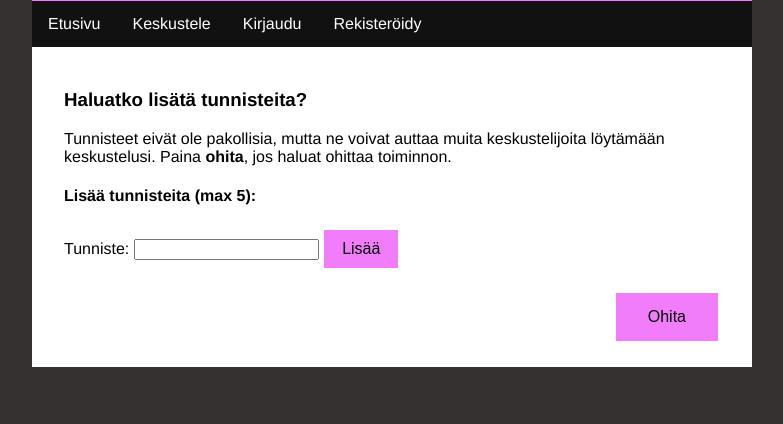
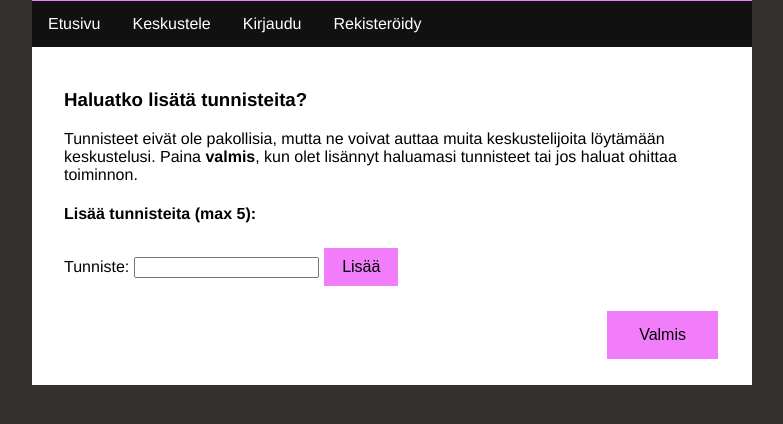
Before and after one commit to brotholi/discussiondeck, a Flask app: template templates/tags.html in a window 1280 px wide. Shown: the part 287-711 px from the top of the page, without its empty margins (248-1031 px from the left). Run offline with Flask 3, Linux system fonts and the light colour scheme; the template is opened without the code that fills it, so the values that code supplies are empty.

Commit message:
add final modifications

```diff
--- a/templates/tags.html
+++ b/templates/tags.html
@@ -3,7 +3,7 @@
 {% block content %}
 <h3>Haluatko lisätä tunnisteita?</h3>
 <p> Tunnisteet eivät ole pakollisia, mutta ne voivat auttaa muita keskustelijoita löytämään keskustelusi.
-    Paina <b>ohita</b>, jos haluat ohittaa toiminnon.</p>
+    Paina <b>valmis</b>, kun olet lisännyt haluamasi tunnisteet tai jos haluat ohittaa toiminnon.</p>
 <h4>Lisää tunnisteita (max 5):</h4>
 <form action="/discussions/{{ discussion_id }}/tags" method="POST" onsubmit="return check(this)">
     Tunniste: <input type="text" name="tag">
@@ -21,7 +21,7 @@
 </script>
 <br>
 <form action="/discussions" method="GET">
-    <input type="submit" class="rightbutton" value="Ohita">
+    <input type="submit" class="rightbutton" value="Valmis">
 </form>
 {% if deck_tags %}
 {% for tag in deck_tags %}
```
